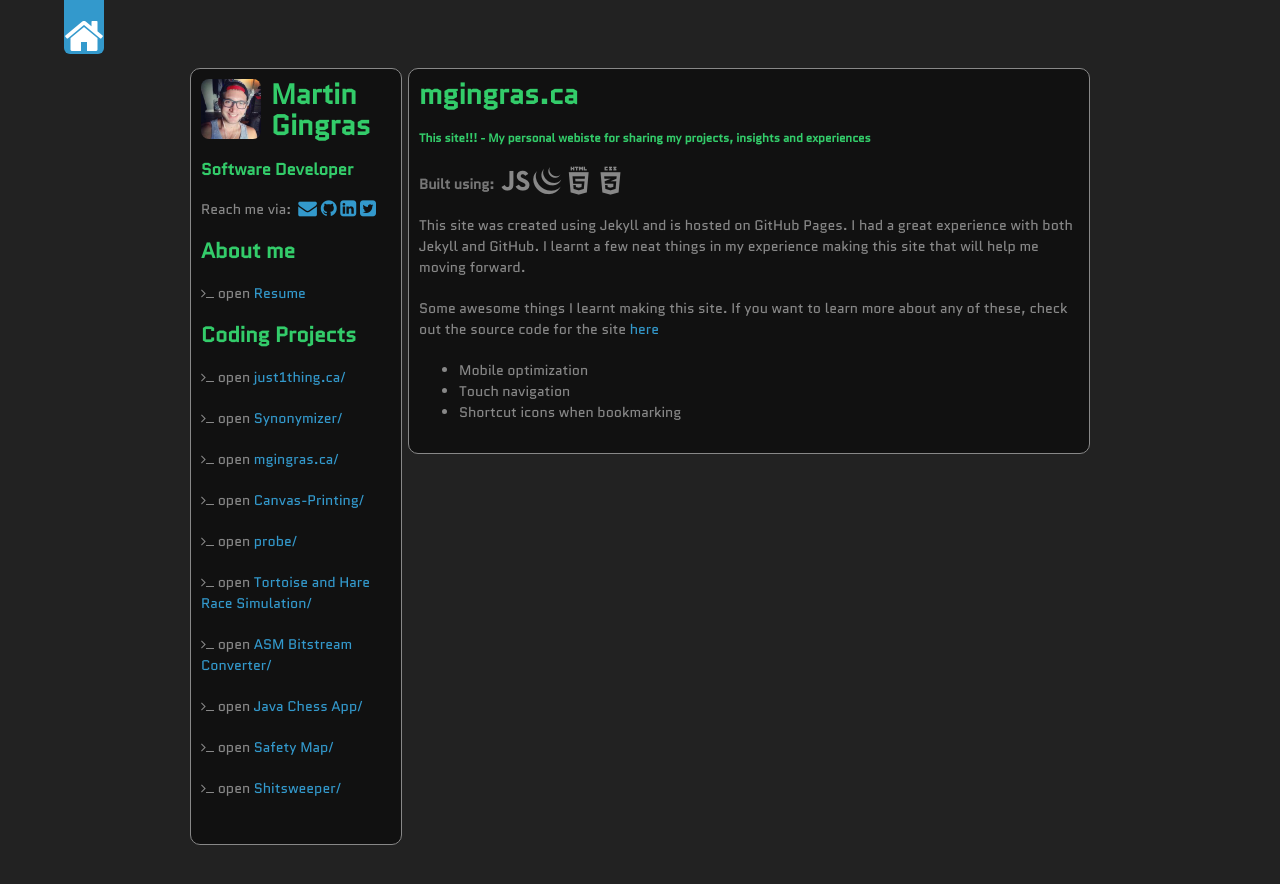
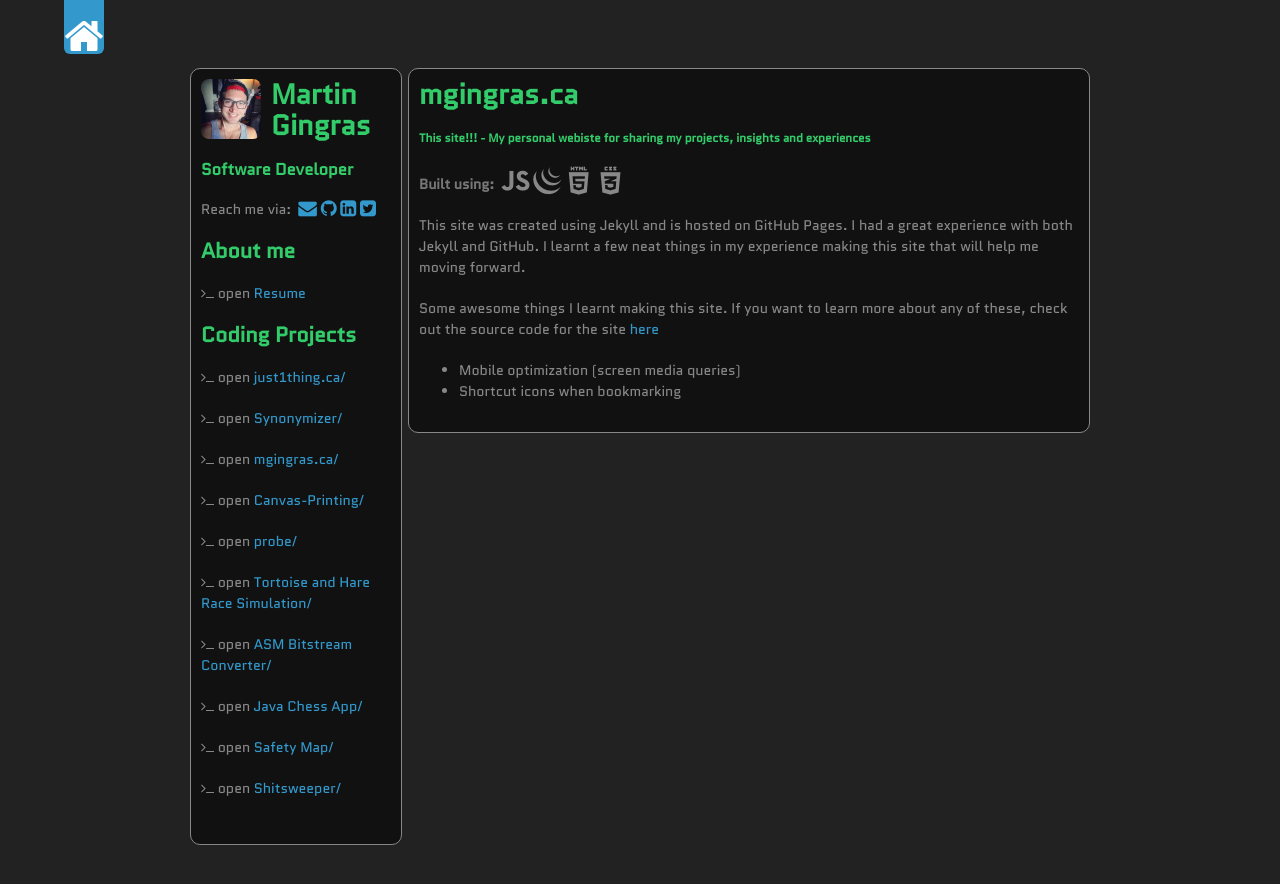
Before and after one commit to mgingras/The-old-mgingras.ca, a Jekyll site: the page built from _posts/2013-05-25-mgingras.ca.md, in a window 1280 px wide. Shown: the top 884 px of the page. Built offline with Jekyll 4.4.1, drawn with Linux system fonts in a browser that asks for light colours; some web fonts are replaced; Markdown is read by kramdown in place of the engine named in the settings; comment, search, counter and statistics services are not loaded.

Commit message:
updated some posts

```diff
--- a/_posts/2013-05-25-mgingras.ca.md
+++ b/_posts/2013-05-25-mgingras.ca.md
@@ -14,6 +14,5 @@
 
 Some awesome things I learnt making this site. If you want to learn more about any of these, check out the source code for the site [here](https://github.com/mgingras/mgingras.github.io)
 
-* Mobile optimization
-* Touch navigation
+* Mobile optimization (screen media queries)
 * Shortcut icons when bookmarking
```
Also changed, not shown: _posts/2013-05-26-Synonymizer.md (+1 -1 lines), sitemap.xml (indentation only).
